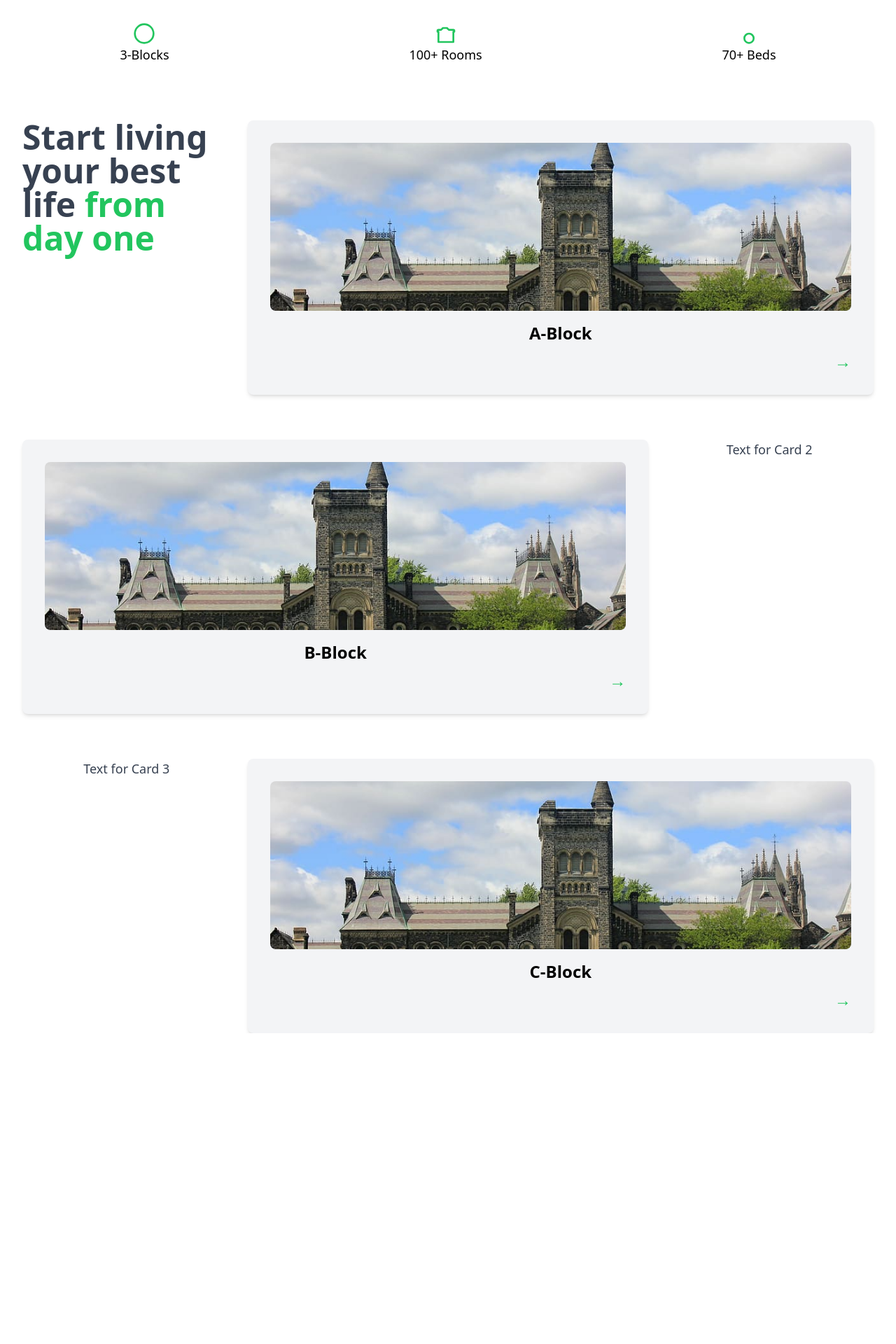
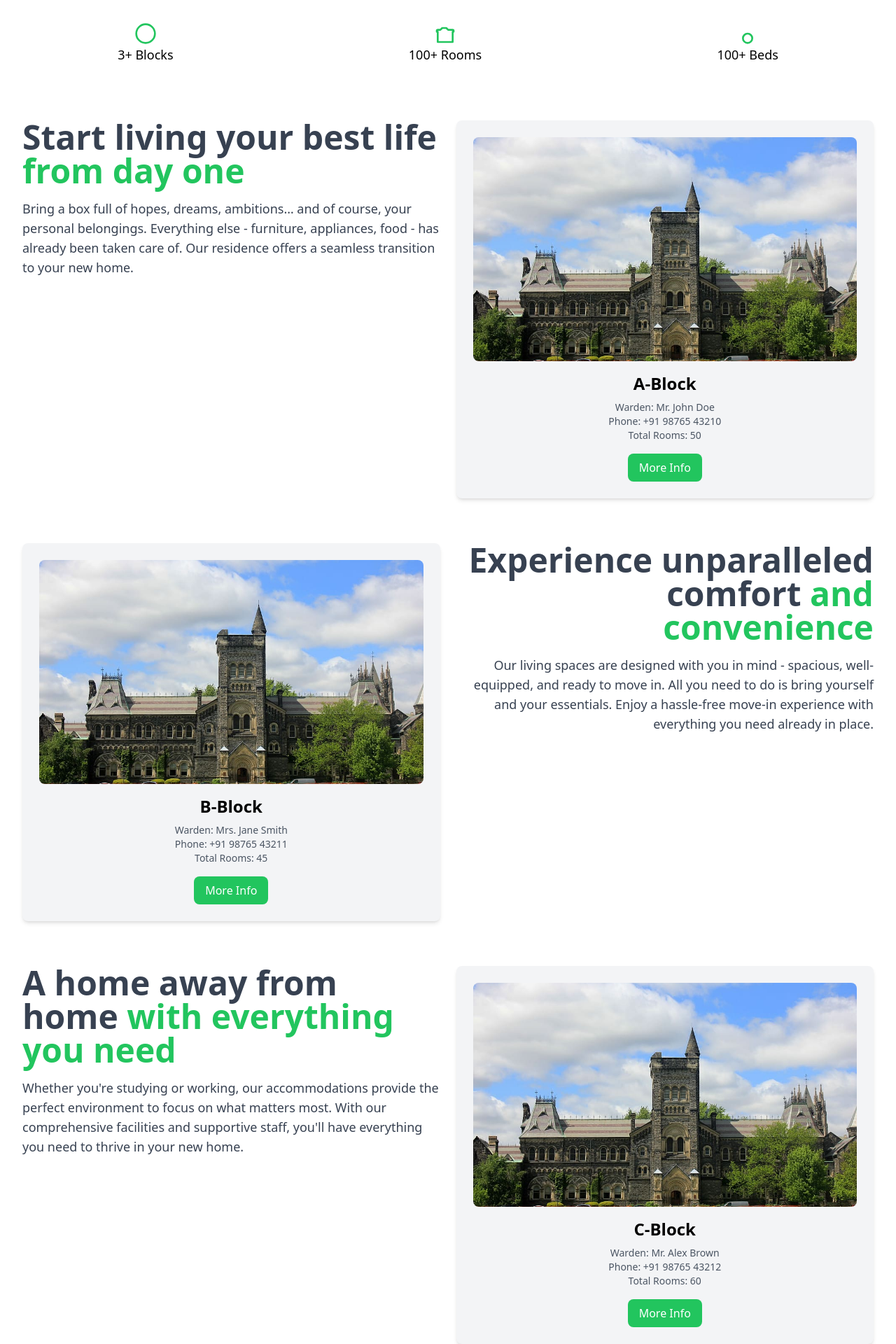
Before and after one commit to sashwathan/hostel-management, a React (Create React App) app in the folder frontend/: page / in a window 1280 px wide. Shown: the part 636-2556 px from the top of the page at 70% size. Before the commit the page ends 2112 px from the top, so only its background shows below. Built offline with nearby package versions, Linux system fonts and the light colour scheme.

Commit message:
home page changes

```diff
--- a/frontend/src/components/Homepage.js
+++ b/frontend/src/components/Homepage.js
@@ -1,11 +1,36 @@
-import React from 'react';
+import React, { useEffect, useState } from 'react';
 import sampleimage from '../assets/sampleimage.jpg';
 import Navbar from './Navbar';
 
 const Homepage = () => {
+  const [blocks, setBlocks] = useState(0);
+  const [rooms, setRooms] = useState(0);
+  const [beds, setBeds] = useState(0);
+
+  useEffect(() => {
+    // Function to animate the numbers
+    const animateCounter = (setter, target, duration) => {
+      let start = 0;
+      const increment = Math.ceil(target / (duration / 10));
+      const interval = setInterval(() => {
+        start += increment;
+        if (start >= target) {
+          start = target;
+          clearInterval(interval);
+        }
+        setter(start);
+      }, 10);
+    };
+
+    // Start animations
+    animateCounter(setBlocks, 3, 10000); // 3-Blocks in 2 seconds
+    animateCounter(setRooms, 100, 1000); // 100+ Rooms in 2 seconds
+    animateCounter(setBeds, 100, 1000); // 70+ Beds in 2 seconds
+  }, []);
+
   return (
     <>
-    <Navbar/>
+      <Navbar />
       <div className="bg-white min-h-screen">
         {/* Main Content Section */}
         <div className="flex flex-col items-center max-w-7xl mx-auto p-8">
@@ -46,7 +71,7 @@ const Homepage = () => {
                   d="M12 2C6.48 2 2 6.48 2 12s4.48 10 10 10 10-4.48 10-10S17.52 2 12 2z"
                 />
               </svg>
-            <p className="text-lg font-medium">3-Blocks</p>
+              <p className="text-lg font-medium">{blocks}+ Blocks</p>
             </div>
             <div className="flex flex-col items-center">
               <svg
@@ -63,7 +88,7 @@ const Homepage = () => {
                   d="M3 10h1v11h16V10h1V9a1 1 0 00-1-1h-4.828l-2-2H8.828l-2 2H4a1 1 0 00-1 1v1z"
                 />
               </svg>
-            <p className="text-lg font-medium">100+ Rooms</p>
+              <p className="text-lg font-medium">{rooms}+ Rooms</p>
             </div>
             <div className="flex flex-col items-center">
               <svg
@@ -80,55 +105,91 @@ const Homepage = () => {
                   d="M12 12c-2.75 0-5 2.25-5 5s2.25 5 5 5 5-2.25 5-5-2.25-5-5-5z"
                 />
               </svg>
-            <p className="text-lg font-medium">70+ Beds</p>
+              <p className="text-lg font-medium">{beds}+ Beds</p>
             </div>
           </div>
         </div>
 
         {/* Cards Section with Alternating Layout */}
         <div className="max-w-7xl mx-auto flex flex-col gap-16 mt-20 px-8">
-        {/* Card 1 with updated text */}
-        <div className="flex flex-col lg:flex-row items-start w-full">
-          <div className="w-full lg:w-1/4 text-center lg:text-left lg:mr-6 flex items-center justify-center">
-            <p className="text-5xl font-bold text-gray-700">
-              <span className="font-bold">Start living your best life </span>
-              <span className="font-bold text-green-500">from day one</span>
+          {/* Card 1 */}
+          <div className="flex flex-col lg:flex-row items-center lg:items-start w-full">
+            <div className="w-full lg:w-1/2 text-center lg:text-left lg:mr-6 flex items-center justify-center">
+              <div className="space-y-4">
+                <p className="text-3xl lg:text-5xl font-bold text-gray-700 mb-4">
+                  Start living your best life <span className="text-green-500">from day one</span>
+                </p>
+                <p className="text-base lg:text-lg text-gray-700">
+                  Bring a box full of hopes, dreams, ambitions… and of course, your personal belongings.
+                  Everything else - furniture, appliances, food - has already been taken care of. Our residence offers a seamless transition to your new home.
                 </p>
               </div>
-          <div className="bg-gray-100 p-8 rounded-lg shadow-md w-full lg:w-3/4">
-            <img src={sampleimage} alt="Modern Student Housing" className="rounded-lg mb-4 h-60 w-full object-cover" />
-            <h2 className="text-2xl font-semibold mb-2">A-Block</h2>
-            <div className="flex justify-end">
-              <button className="text-green-500 text-2xl">&#8594;</button>
             </div>
+            <div className="bg-gray-100 p-6 rounded-lg shadow-md w-full lg:w-1/2">
+              <img src={sampleimage} alt="Modern Student Housing" className="rounded-lg mb-4 h-80 w-full object-cover" />
+              <h2 className="text-xl lg:text-2xl font-semibold mb-2">A-Block</h2>
+              <div className="mb-4">
+                <p className="text-sm font-medium text-gray-600">Warden: Mr. John Doe</p>
+                <p className="text-sm font-medium text-gray-600">Phone: +91 98765 43210</p>
+                <p className="text-sm font-medium text-gray-600">Total Rooms: 50</p>
+              </div>
+              <button className="bg-green-500 text-white px-4 py-2 rounded-lg hover:bg-green-600 transition duration-300">
+                More Info
+              </button>
             </div>
           </div>
 
-        {/* Card 2 with text on the right side */}
-        <div className="flex flex-col lg:flex-row-reverse items-start w-full">
-          <div className="w-full lg:w-1/4 text-center lg:text-right lg:ml-6 flex items-center justify-center">
-            <p className="text-lg font-medium text-gray-700">Text for Card 2</p>
+          {/* Card 2 */}
+          <div className="flex flex-col lg:flex-row-reverse items-center lg:items-start w-full">
+            <div className="w-full lg:w-1/2 text-center lg:text-right lg:ml-6 flex items-center justify-center">
+              <div className="space-y-4">
+                <p className="text-3xl lg:text-5xl font-bold text-gray-700 mb-4">
+                  Experience unparalleled comfort <span className="text-green-500">and convenience</span>
+                </p>
+                <p className="text-base lg:text-lg text-gray-700">
+                  Our living spaces are designed with you in mind - spacious, well-equipped, and ready to move in. All you need to do is bring yourself and your essentials.
+                  Enjoy a hassle-free move-in experience with everything you need already in place.
+                </p>
               </div>
-          <div className="bg-gray-100 p-8 rounded-lg shadow-md w-full lg:w-3/4">
-            <img src={sampleimage} alt="Co-living for Professionals" className="rounded-lg mb-4 h-60 w-full object-cover" />
-            <h2 className="text-2xl font-semibold mb-2">B-Block</h2>
-            <div className="flex justify-end">
-              <button className="text-green-500 text-2xl">&#8594;</button>
             </div>
+            <div className="bg-gray-100 p-6 rounded-lg shadow-md w-full lg:w-1/2">
+              <img src={sampleimage} alt="Co-living for Professionals" className="rounded-lg mb-4 h-80 w-full object-cover" />
+              <h2 className="text-xl lg:text-2xl font-semibold mb-2">B-Block</h2>
+              <div className="mb-4">
+                <p className="text-sm font-medium text-gray-600">Warden: Mrs. Jane Smith</p>
+                <p className="text-sm font-medium text-gray-600">Phone: +91 98765 43211</p>
+                <p className="text-sm font-medium text-gray-600">Total Rooms: 45</p>
+              </div>
+              <button className="bg-green-500 text-white px-4 py-2 rounded-lg hover:bg-green-600 transition duration-300">
+                More Info
+              </button>
             </div>
           </div>
 
-        {/* Card 3 with text on the left side */}
-        <div className="flex flex-col lg:flex-row items-start w-full">
-          <div className="w-full lg:w-1/4 text-center lg:text-left lg:mr-6 flex items-center justify-center">
-            <p className="text-lg font-medium text-gray-700">Text for Card 3</p>
+          {/* Card 3 */}
+          <div className="flex flex-col lg:flex-row items-center lg:items-start w-full">
+            <div className="w-full lg:w-1/2 text-center lg:text-left lg:mr-6 flex items-center justify-center">
+              <div className="space-y-4">
+                <p className="text-3xl lg:text-5xl font-bold text-gray-700 mb-4">
+                  A home away from home <span className="text-green-500">with everything you need</span>
+                </p>
+                <p className="text-base lg:text-lg text-gray-700">
+                  Whether you're studying or working, our accommodations provide the perfect environment to focus on what matters most.
+                  With our comprehensive facilities and supportive staff, you'll have everything you need to thrive in your new home.
+                </p>
               </div>
-          <div className="bg-gray-100 p-8 rounded-lg shadow-md w-full lg:w-3/4">
-            <img src={sampleimage} alt="Managed Apartments" className="rounded-lg mb-4 h-60 w-full object-cover" />
-            <h2 className="text-2xl font-semibold mb-2">C-Block</h2>
-            <div className="flex justify-end">
-              <button className="text-green-500 text-2xl">&#8594;</button>
             </div>
+            <div className="bg-gray-100 p-6 rounded-lg shadow-md w-full lg:w-1/2">
+              <img src={sampleimage} alt="Managed Apartments" className="rounded-lg mb-4 h-80 w-full object-cover" />
+              <h2 className="text-xl lg:text-2xl font-semibold mb-2">C-Block</h2>
+              <div className="mb-4">
+                <p className="text-sm font-medium text-gray-600">Warden: Mr. Alex Brown</p>
+                <p className="text-sm font-medium text-gray-600">Phone: +91 98765 43212</p>
+                <p className="text-sm font-medium text-gray-600">Total Rooms: 60</p>
+              </div>
+              <button className="bg-green-500 text-white px-4 py-2 rounded-lg hover:bg-green-600 transition duration-300">
+                More Info
+              </button>
             </div>
           </div>
         </div>
```
Lines whose indentation alone changed are shown as unchanged.
